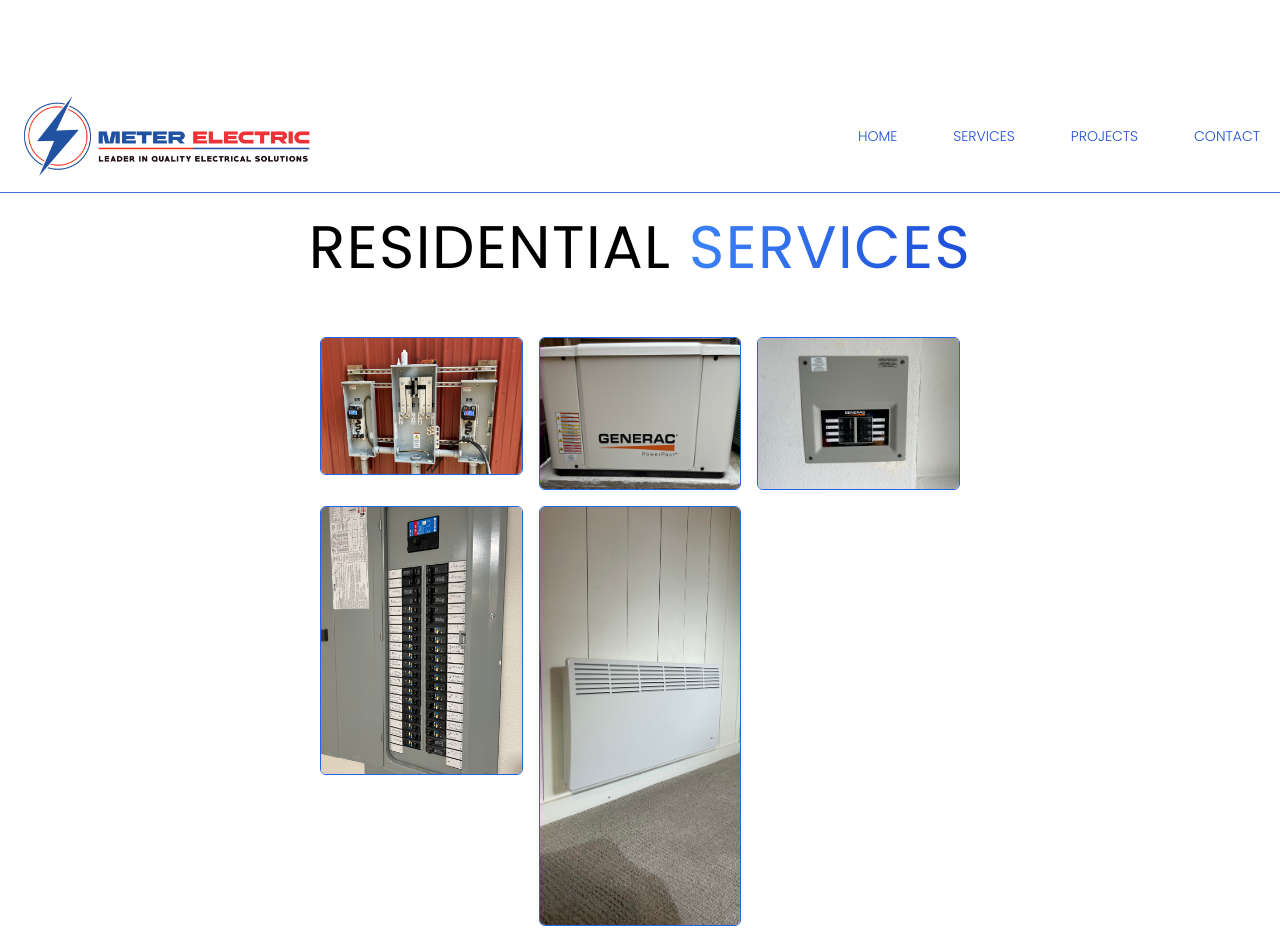
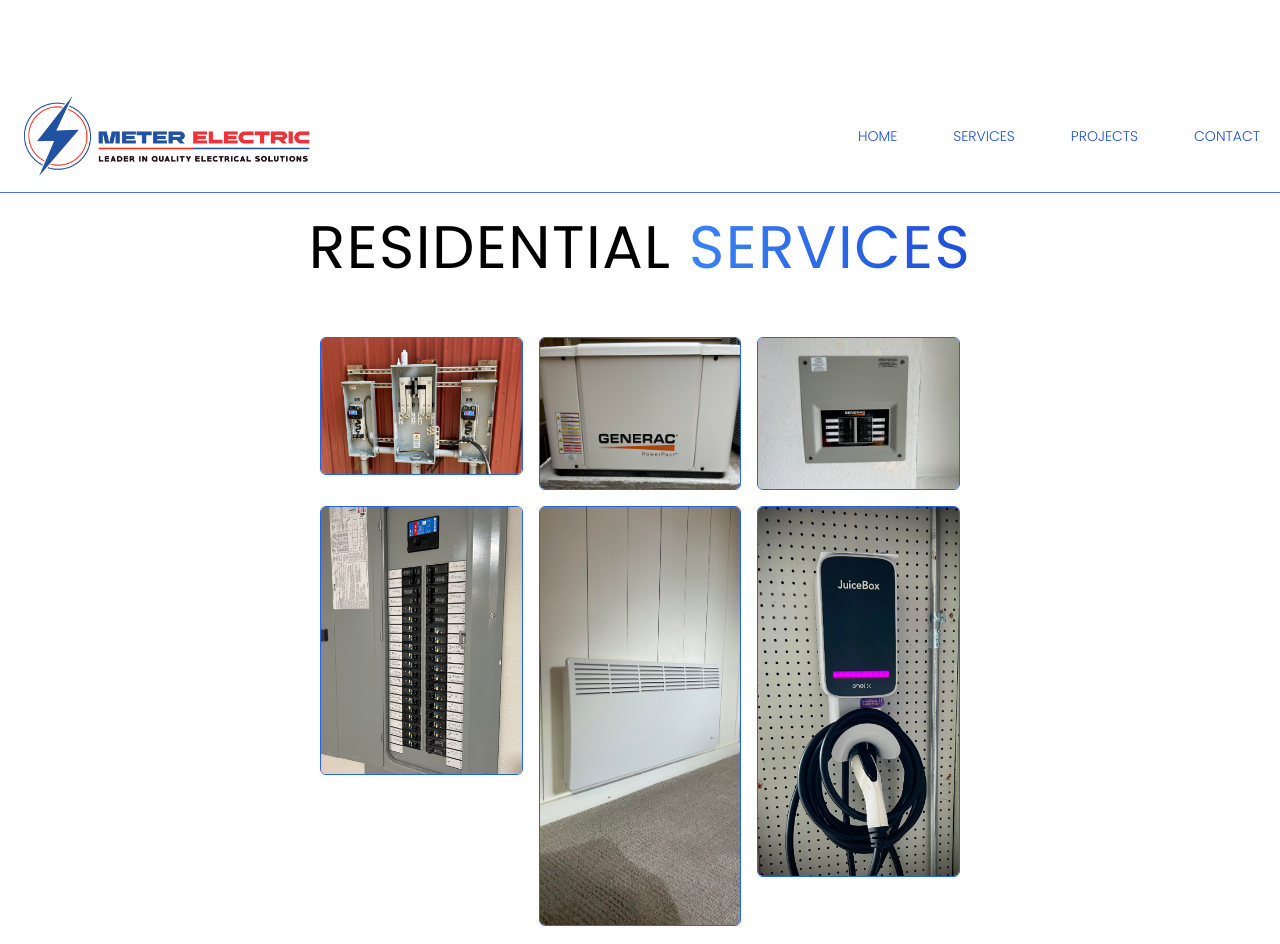
Before and after one commit to vtonu/meterelectric, a React (Vite) app: page /residential in a window 1280 px wide. Shown: the top 944 px of the page. Built offline with nearby package versions, Linux system fonts and the light colour scheme.

Commit message:
Added EV Charger photo for residential page

```diff
--- a/src/routes/residentialpage.jsx
+++ b/src/routes/residentialpage.jsx
@@ -5,6 +5,7 @@
 import Work3 from "../assets/services/residentialwork/3.jpg";
 import Work4 from "../assets/services/residentialwork/4.jpg";
 import Work5 from "../assets/services/residentialwork/5.jpg";
+import Work6 from "../assets/services/residentialwork/6.jpg";
 import ThumbnailWork from "../assets/services/residential.jpg";
 import Footer from "../components/Footer";
 import { MoveLeft } from "lucide-react";
@@ -106,6 +107,14 @@
             onClick={() => openModal(Work5)}
           />
         </div>
+        <div className="w-full mx-auto">
+          <img
+            src={Work6}
+            alt="Work 5"
+            className="border border-blue-600 rounded-md"
+            onClick={() => openModal(Work6)}
+          />
+        </div>
       </div>
       <div className="button-container">
         <button
```
Also changed, not shown: src/assets/services/residentialwork/6.jpg (added).
